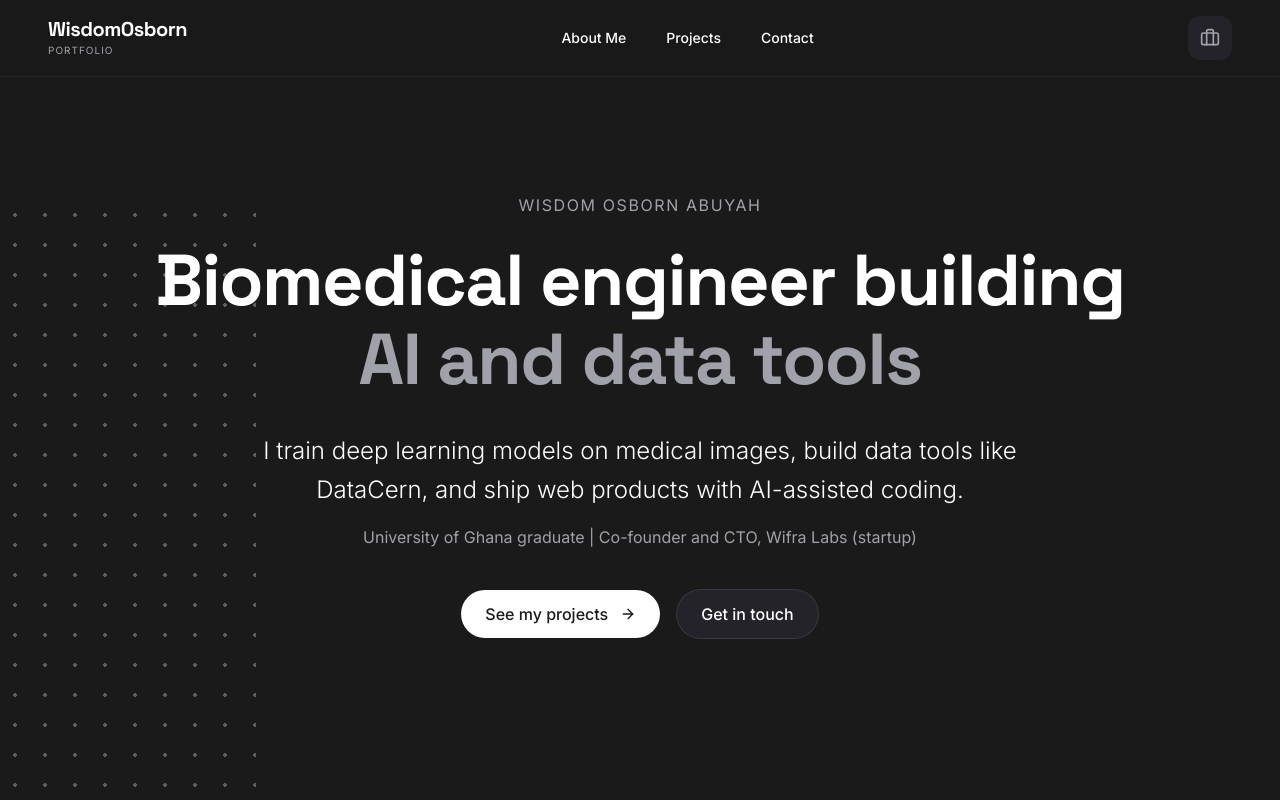
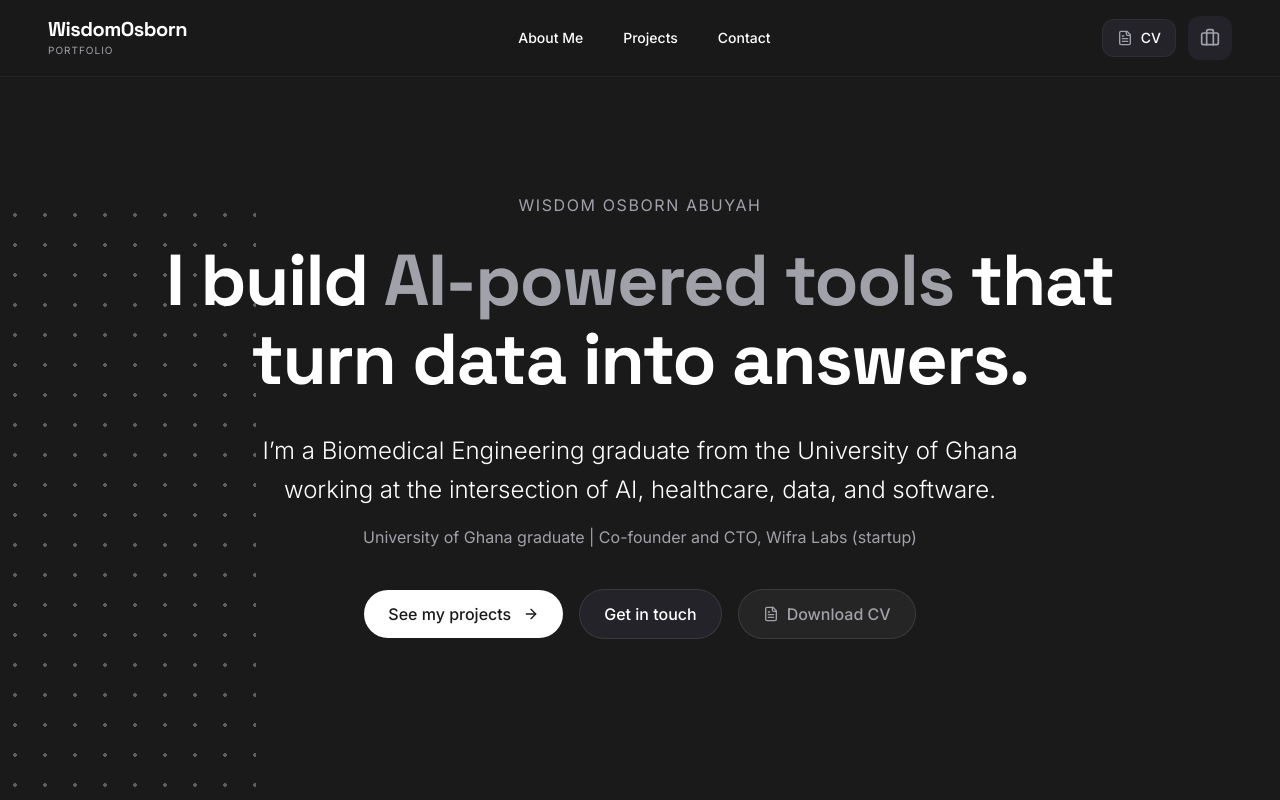
Before and after one commit to WISDOM-OSBORN/portfolio-website, a React (Vite) app: page / in a window 1280 px wide. Shown: the top 800 px of the page. Built offline with nearby package versions, Linux system fonts and the light colour scheme.

Commit message:
refactor: update professional narrative and add CV support
Refine portfolio copy to better highlight the end-to-end product development process. Added support for a downloadable CV in the navigation bar and updated metadata for improved SEO.

```diff
--- a/index.html
+++ b/index.html
@@ -5,11 +5,11 @@
     <meta name="viewport" content="width=device-width, initial-scale=1.0" />
     <link rel="icon" type="image/jpeg" href="https://4lkqqgfjmsbokkj1.public.blob.vercel-storage.com/logo.jpg" />
     <title>Wisdom Osborn Abuyah | Biomedical Engineer, AI and Data Tools</title>
-    <meta name="description" content="Biomedical engineering graduate from the University of Ghana. Deep learning for medical imaging, data tools like DataCern, and web products built with AI-assisted coding." />
+    <meta name="description" content="Biomedical engineering graduate from the University of Ghana. Deep learning for medical imaging, data tools like DataCern, and products taken from idea to deployment." />
     <meta name="theme-color" content="#1a1a1a" />
     <meta property="og:type" content="website" />
     <meta property="og:title" content="Wisdom Osborn Abuyah | Biomedical Engineer, AI and Data Tools" />
-    <meta property="og:description" content="Deep learning for medical imaging, data tools like DataCern, and web products built with AI-assisted coding." />
+    <meta property="og:description" content="Deep learning for medical imaging, data tools like DataCern, and products taken from idea to deployment." />
     <meta property="og:image" content="https://4lkqqgfjmsbokkj1.public.blob.vercel-storage.com/profile.jpg" />
   </head>
   <body>
--- a/src/components/Approach.tsx
+++ b/src/components/Approach.tsx
@@ -19,22 +19,22 @@ const skillGroups = [
 const steps = [
   {
     number: "1",
-    title: "Start with the problem",
-    description: "Work out who will use it, what data is involved and what a good result looks like before building anything.",
+    title: "Define the problem",
+    description: "Work out who will use it and what a good result looks like before building anything.",
   },
   {
     number: "2",
-    title: "Build with AI coding tools",
-    description: "I use AI coding tools to move fast, and I decide the structure, the database and the features.",
+    title: "Structure the data",
+    description: "Decide what data is needed, how it is stored and how it is checked.",
   },
   {
     number: "3",
-    title: "Check the results",
-    description: "Test with real data, check the numbers, and look at how logins and personal data are handled.",
+    title: "Build the product",
+    description: "Build it in small steps, test it with real data and fix what breaks.",
   },
   {
     number: "4",
-    title: "Ship and maintain",
+    title: "Ship it",
     description: "Deploy it, watch for problems and keep improving it.",
   },
 ];
@@ -54,7 +54,7 @@ export default function Approach() {
             What I work with<br />and how I work
           </h2>
           <p className="text-muted text-lg leading-relaxed">
-            My work sits between biomedical research, data analysis and software. I build with AI coding tools, and I stay responsible for what gets built and whether it works.
+            My work sits between biomedical research, data analysis and software. I like taking a problem from a rough idea to something people can use.
           </p>
         </motion.div>
 
--- a/src/components/Hero.tsx
+++ b/src/components/Hero.tsx
@@ -1,7 +1,10 @@
 import { motion } from 'motion/react';
-import { ArrowRight } from 'lucide-react';
+import { ArrowRight, FileText } from 'lucide-react';
+import { usePortfolio } from '../PortfolioContext';
 
 export default function Hero() {
+  const { personalInfo } = usePortfolio();
+
   return (
     <section className="relative min-h-screen flex flex-col items-center justify-center pt-32 pb-24 overflow-hidden px-6 md:px-12 bg-background">
       {/* Dotted pattern background on the left */}
@@ -29,7 +32,7 @@ export default function Hero() {
           transition={{ duration: 0.8, delay: 0.2, ease: [0.16, 1, 0.3, 1] }}
           className="text-5xl md:text-6xl lg:text-7xl font-bold tracking-tighter leading-[1.1] mb-8"
         >
-          Biomedical engineer building <span className="text-muted">AI and data tools</span>
+          I build <span className="text-muted">AI-powered tools</span> that turn data into answers.
         </motion.h1>
 
         <motion.p
@@ -38,7 +41,7 @@ export default function Hero() {
           transition={{ duration: 0.8, delay: 0.3 }}
           className="text-xl md:text-2xl text-foreground max-w-3xl mx-auto mb-4 leading-relaxed font-light"
         >
-          I train deep learning models on medical images, build data tools like DataCern, and ship web products with AI-assisted coding.
+          I’m a Biomedical Engineering graduate from the University of Ghana working at the intersection of AI, healthcare, data, and software.
         </motion.p>
 
         <motion.p
@@ -69,6 +72,17 @@ export default function Hero() {
           >
             Get in touch
           </a>
+          {personalInfo.cvUrl && (
+            <a
+              href={personalInfo.cvUrl}
+              target="_blank"
+              rel="noreferrer"
+              className="inline-flex items-center gap-2 px-6 py-3 bg-white/5 border border-white/10 text-muted hover:text-foreground rounded-full font-medium hover:bg-white/10 transition-all"
+            >
+              <FileText className="w-4 h-4" />
+              Download CV
+            </a>
+          )}
         </motion.div>
       </div>
     </section>
--- a/src/components/Navbar.tsx
+++ b/src/components/Navbar.tsx
@@ -1,6 +1,6 @@
 import { motion } from 'motion/react';
 import { usePortfolio } from '../PortfolioContext';
-import { Briefcase } from 'lucide-react';
+import { Briefcase, FileText } from 'lucide-react';
 
 export default function Navbar() {
   const { personalInfo } = usePortfolio();
@@ -32,12 +32,27 @@ export default function Navbar() {
         <a href="#contact" className="hover:text-accent transition-colors">Contact</a>
       </div>
 
+      <div className="flex items-center gap-3">
+        {personalInfo.cvUrl && (
+          <a
+            href={personalInfo.cvUrl}
+            target="_blank"
+            rel="noreferrer"
+            className="flex items-center gap-2 px-3.5 py-2 bg-surface hover:bg-surface-hover text-sm font-medium text-foreground rounded-xl transition-colors border border-white/5"
+            title="Download CV"
+          >
+            <FileText className="w-4 h-4 text-muted" />
+            <span className="hidden sm:inline">CV</span>
+          </a>
+        )}
         <a
           href="#projects"
           className="p-3 bg-surface hover:bg-surface-hover rounded-xl transition-colors"
+          title="View Projects"
         >
           <Briefcase className="w-5 h-5 text-muted" />
         </a>
+      </div>
     </motion.nav>
   );
 }
--- a/src/data.ts
+++ b/src/data.ts
@@ -8,6 +8,7 @@ export interface PersonalInfo {
   linkedin: string;
   about: string;
   profileImage: string;
+  cvUrl?: string;
 }
 
 export interface Project {
@@ -31,8 +32,9 @@ export const personalInfo: PersonalInfo = {
   twitter: "https://x.com/wixzyyy",
   linkedin: "https://linkedin.com/in/wisdom-abuyah",
   about:
-    "I'm a biomedical engineering graduate from the University of Ghana. I build tools that turn data into answers: a deep learning model that identifies malaria species from blood smear images, and DataCern, an open-source app that turns a CSV file and a question into a report with charts. I'm also co-founder and CTO of Wifra Labs, a startup, where I build web products with AI coding tools and make the calls on what to build, how the data is organised and how it gets deployed.",
+    "From deep learning for malaria-species identification to DataCern, an open-source tool that transforms CSV files and questions into data reports, I build practical systems that make complex problems easier to solve. As a co-founder of Wifra Labs, I also take products from idea to deployment—defining the problem, structuring the data, building the product, and shipping it.",
   profileImage: "https://4lkqqgfjmsbokkj1.public.blob.vercel-storage.com/profile.jpg",
+  cvUrl: "https://4lkqqgfjmsbokkj1.public.blob.vercel-storage.com/Wisdom_Osborn_Abuyah_CV.pdf",
 };
 
 export const projects: Project[] = [
```
Lines whose indentation alone changed are shown as unchanged.
